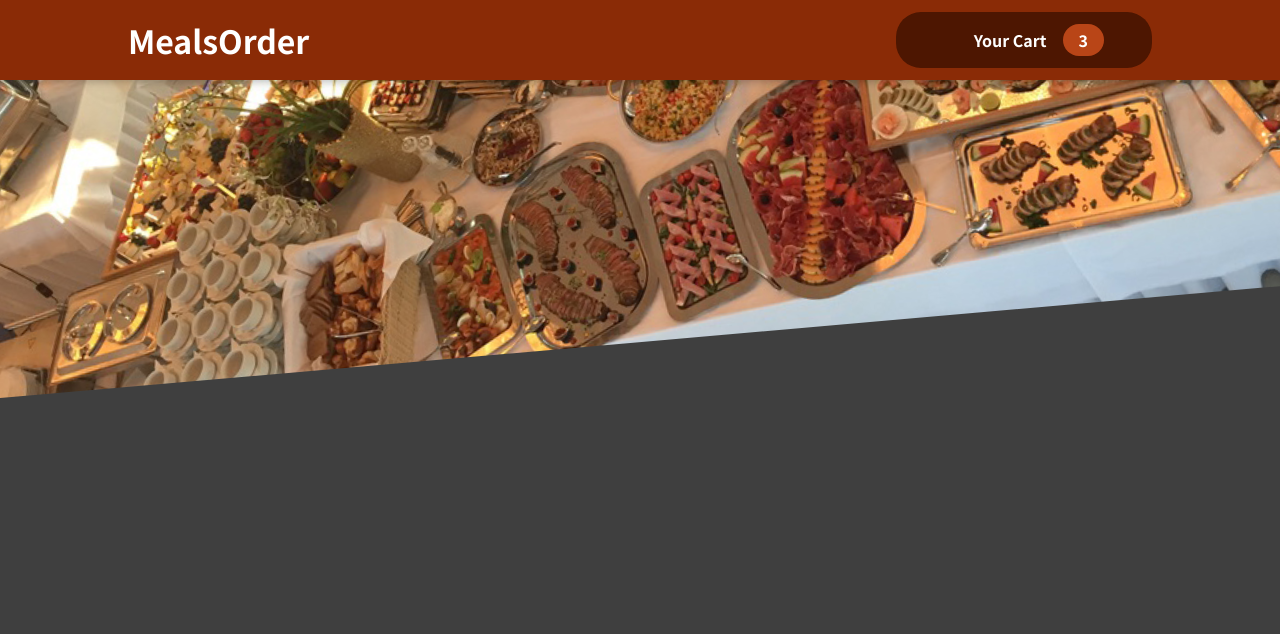
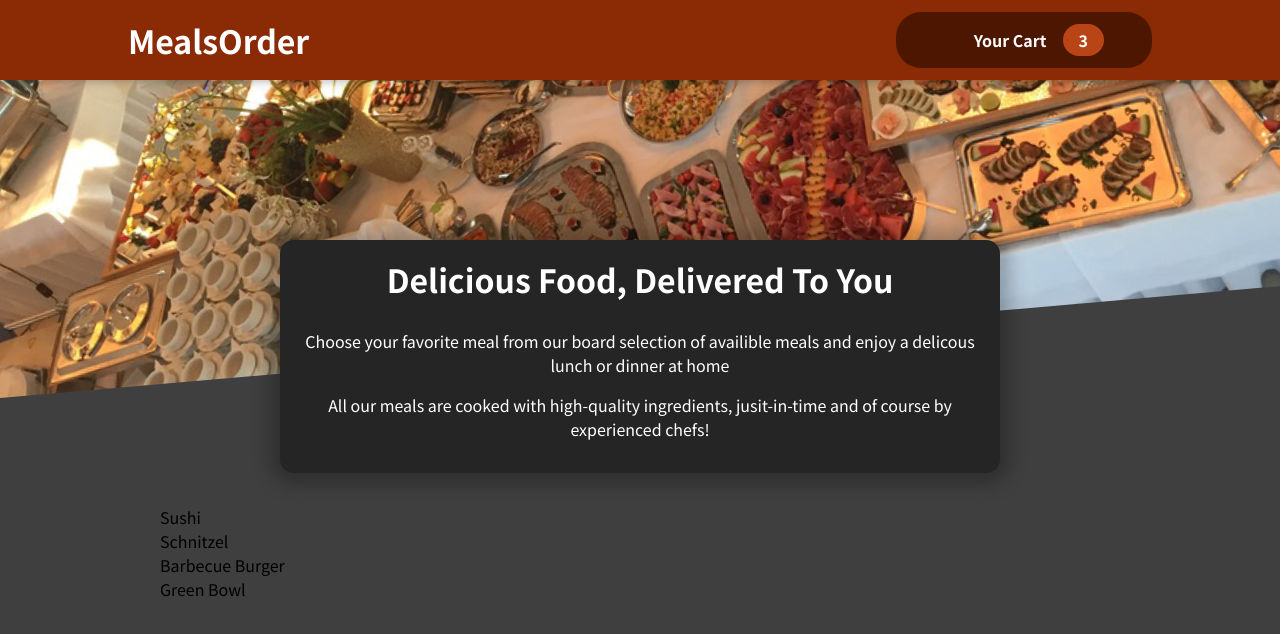
Before and after one commit to vanjaandrejic/order-app, a React (Create React App) app: page / in a window 1280 px wide. Shown: the top 634 px of the page. Built offline with nearby package versions, Linux system fonts and the light colour scheme; some icons are missing.

Commit message:
Meals component

```diff
--- a/src/App.js
+++ b/src/App.js
@@ -1,10 +1,14 @@
 import React from "react";
 import Header from "./components/Layout/Header";
+import Meals from "./components/Meals/Meals";
 
 function App() {
   return (
     <>
       <Header />
+      <main>
+        <Meals />
+      </main>
     </>
   );
 }
--- /dev/null
+++ b/src/components/Meals/AvailibleMeals.js
@@ -0,0 +1,38 @@
+import React from "react";
+import classes from './AvailibleMeals.module.css';
+
+const DUMMY_MEALS = [
+  {
+    id: "m1",
+    name: "Sushi",
+    description: "Finest fish and veggies",
+    price: 22.99,
+  },
+  {
+    id: "m2",
+    name: "Schnitzel",
+    description: "A german specialty!",
+    price: 16.5,
+  },
+  {
+    id: "m3",
+    name: "Barbecue Burger",
+    description: "American, raw, meaty",
+    price: 12.99,
+  },
+  {
+    id: "m4",
+    name: "Green Bowl",
+    description: "Healthy...and green...",
+    price: 18.99,
+  },
+];
+
+export default function AvailibleMeals() {
+  const mealsList = DUMMY_MEALS.map((meal) => <li>{meal.name}</li>);
+  return (
+    <section className={classes.meals}>
+      <ul>{mealsList}</ul>
+    </section>
+  );
+}
--- /dev/null
+++ b/src/components/Meals/AvailibleMeals.module.css
@@ -0,0 +1,24 @@
+.meals {
+  max-width: 60rem;
+  width: 90%;
+  margin: 2rem auto;
+  animation: meals-appear 1s ease-out forwards;
+}
+
+.meals ul {
+  list-style: none;
+  margin: 0;
+  padding: 0;
+}
+
+@keyframes meals-appear {
+  from {
+    opacity: 0;
+    transform: translateY(3rem);
+  }
+
+  to {
+    opacity: 1;
+    transform: translateY(0);
+  }
+}
--- /dev/null
+++ b/src/components/Meals/Meals.js
@@ -0,0 +1,12 @@
+import React from "react";
+import MealsSummary from "./MealsSummary";
+import AvailibleMeals from "./AvailibleMeals";
+
+export default function Meals() {
+  return (
+    <>
+      <MealsSummary />
+      <AvailibleMeals />
+    </>
+  );
+}
--- /dev/null
+++ b/src/components/Meals/MealsSummary.js
@@ -0,0 +1,18 @@
+import React from "react";
+import classes from './MealsSummary.module.css'
+
+export default function MealsSummary() {
+  return (
+    <section className={classes.summary}>
+      <h2>Delicious Food, Delivered To You</h2>
+      <p>
+        Choose your favorite meal from our board selection of availible meals
+        and enjoy a delicous lunch or dinner at home
+      </p>
+      <p>
+        All our meals are cooked with high-quality ingredients, jusit-in-time
+        and of course by experienced chefs!
+      </p>
+    </section>
+  );
+}
--- /dev/null
+++ b/src/components/Meals/MealsSummary.module.css
@@ -0,0 +1,18 @@
+.summary {
+    text-align: center;
+    max-width: 45rem;
+    width: 90%;
+    margin: auto;
+    margin-top: -10rem;
+    position: relative;
+    background-color: #252525;
+    color: white;
+    border-radius: 14px;
+    padding: 1rem;
+    box-shadow: 0 1px 18px 10px rgba(0, 0, 0, 0.25);
+  }
+
+  .summary h2 {
+    font-size: 2rem;
+    margin-top: 0;
+  }
```
